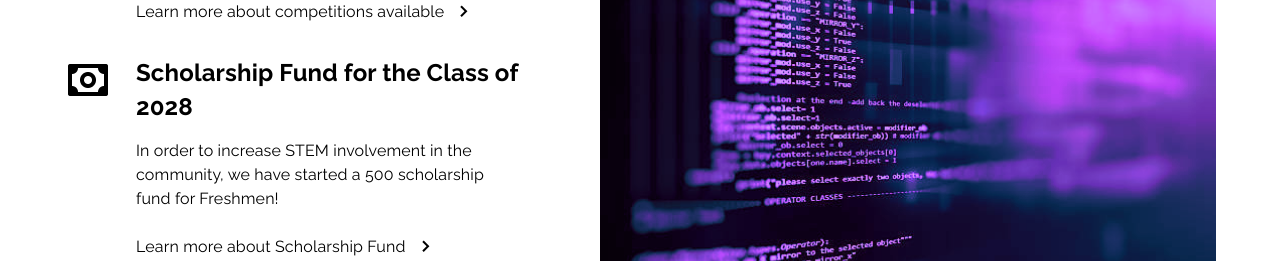
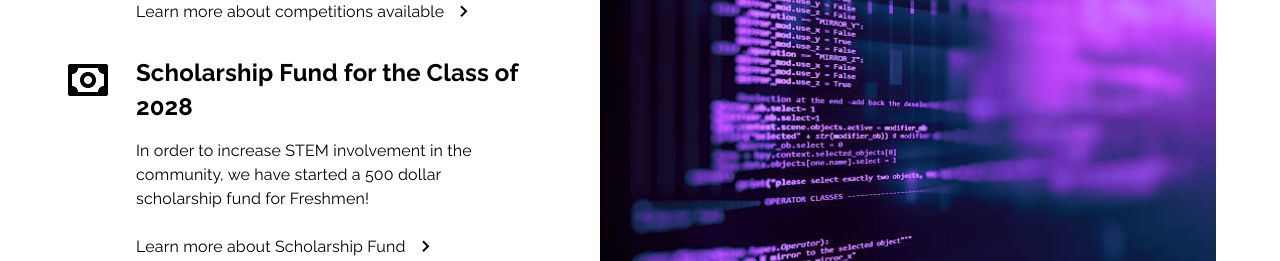
Before and after one commit to samuelrivascoding/franklin-website, a React (Vite) app: page / in a window 1280 px wide. Shown: the part 1580-1841 px from the top of the page. Built offline with nearby package versions, Linux system fonts and the light colour scheme.

Commit message:
fix: small text change

```diff
--- a/src/components/LayoutHome.jsx
+++ b/src/components/LayoutHome.jsx
@@ -102,7 +102,7 @@ const LayoutHome = ({ className = "" }) => {
               </h3>
               <div className="self-stretch relative leading-[150%]">
                 In order to increase STEM involvement in the community, we have
-                started a 500 scholarship fund for Freshmen!
+                started a 500 dollar scholarship fund for Freshmen!
               </div>
               <div className="self-stretch flex flex-col items-start justify-start pt-2 px-0 pb-0">
                 <div
```
